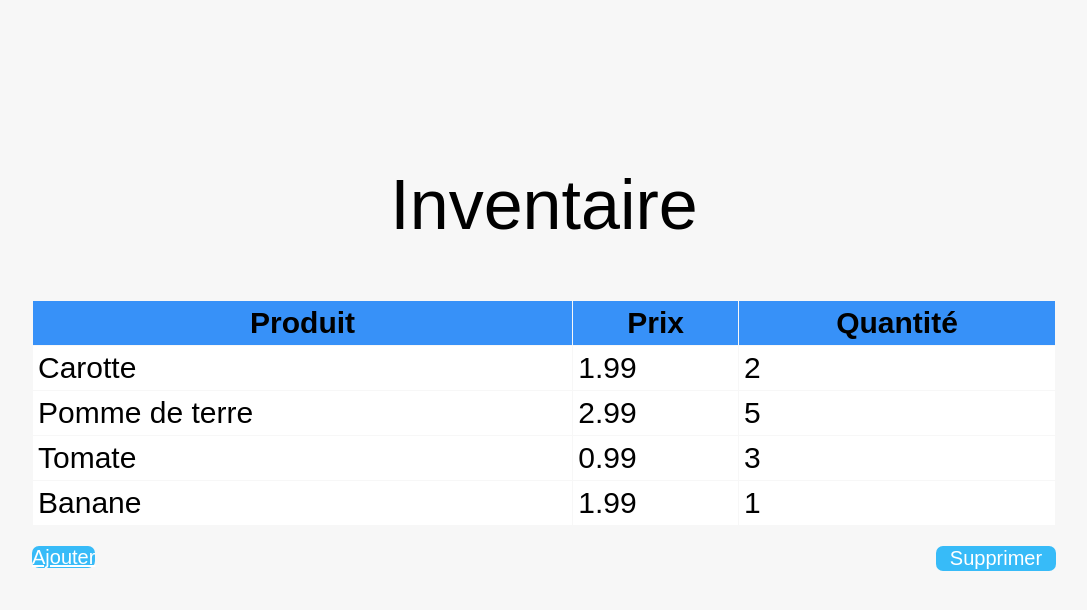
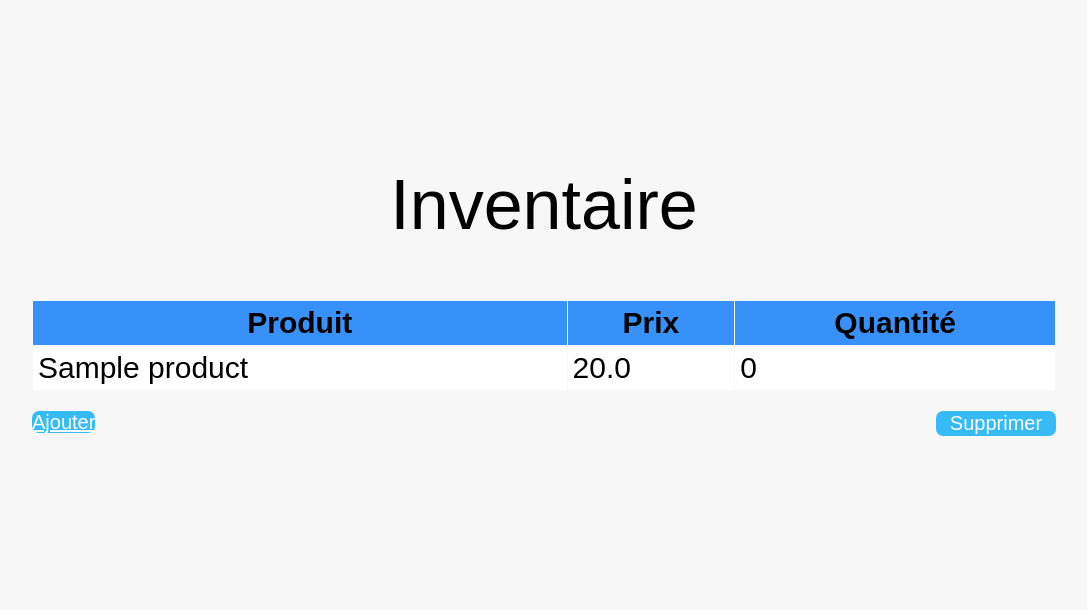
Before and after one commit to hichemmezemate/Plateforme-d-achat, a Django app: page /inventory in a window 1280 px wide. Shown: the top 610 px of the page, without its empty margins (96-1183 px from the left). Run offline with Django 4.2, Linux system fonts and the light colour scheme; tables that the repository leaves empty hold one stand-in row (values such as "Sample post").

Commit message:
list inventory

```diff
--- a/app/views.py
+++ b/app/views.py
@@ -8,7 +8,10 @@ from app.models import Product
 class InventoryView(View):
 
     def get(self, request):
-        return render(request, "inventory.html")
+        products = Product.objects.all()
+        return render(request, "inventory.html", {
+            "products": products
+        })
 
 
 class ProductView(View):
--- a/templates/inventory.html
+++ b/templates/inventory.html
@@ -23,26 +23,13 @@
             </tr>
             </thead>
             <tbody>
-            <tr>
-                <td>Carotte</td>
-                <td>1.99</td>
-                <td>2</td>
-            </tr>
-            <tr>
-                <td>Pomme de terre</td>
-                <td>2.99</td>
-                <td>5</td>
-            </tr>
-            <tr>
-                <td>Tomate </td>
-                <td>0.99</td>
-                <td>3</td>
-            </tr>
-            <tr>
-                <td>Banane</td>
-                <td>1.99</td>
-                <td>1</td>
-            </tr>
+            {% for product in products %}
+                <tr>
+                    <td>{{ product.name }}</td>
+                    <td>{{ product.price_ttc }}</td>
+                    <td>{{ product.available_inventory }}</td>
+                </tr>
+            {% endfor %}
             </tbody>
         </table>
 
```
